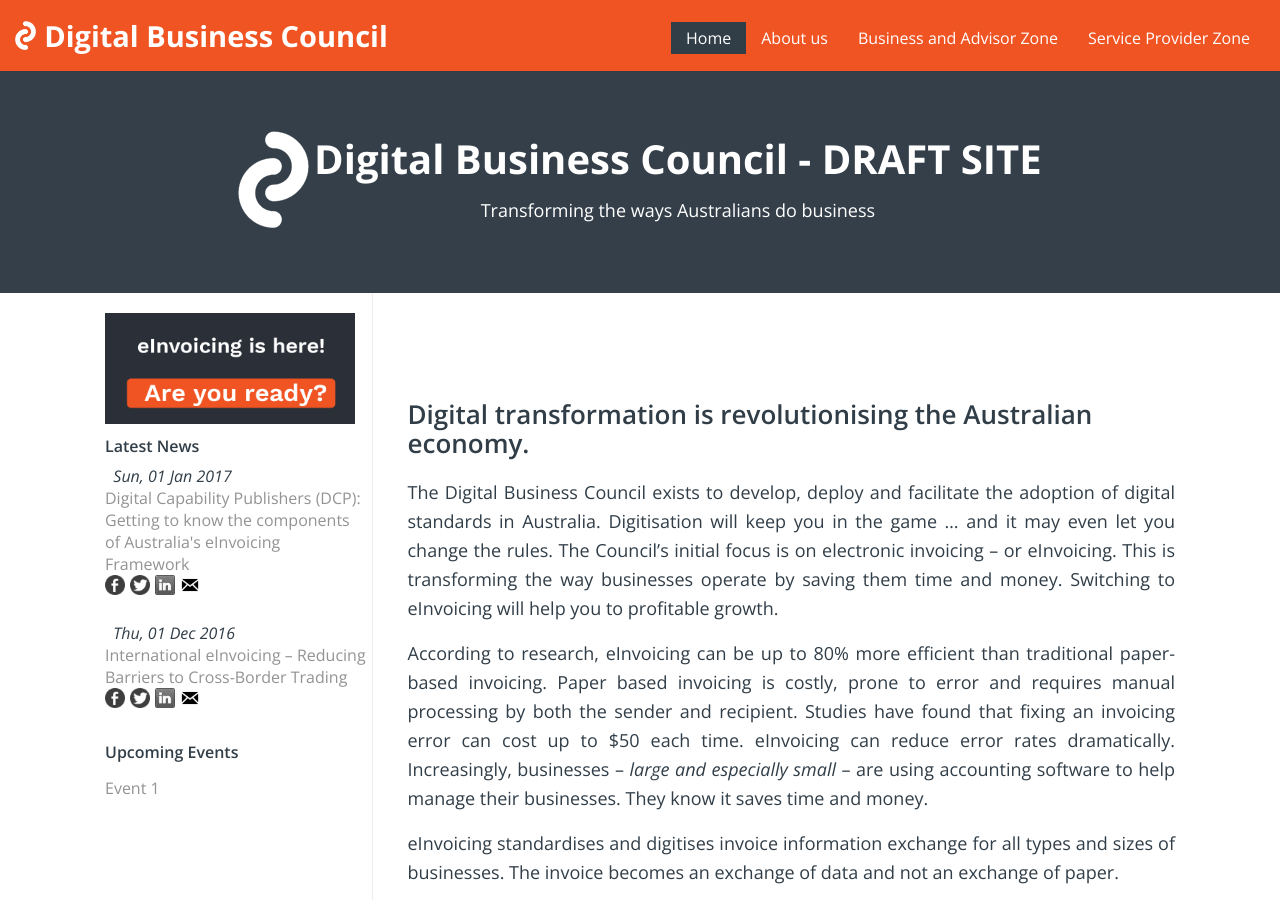
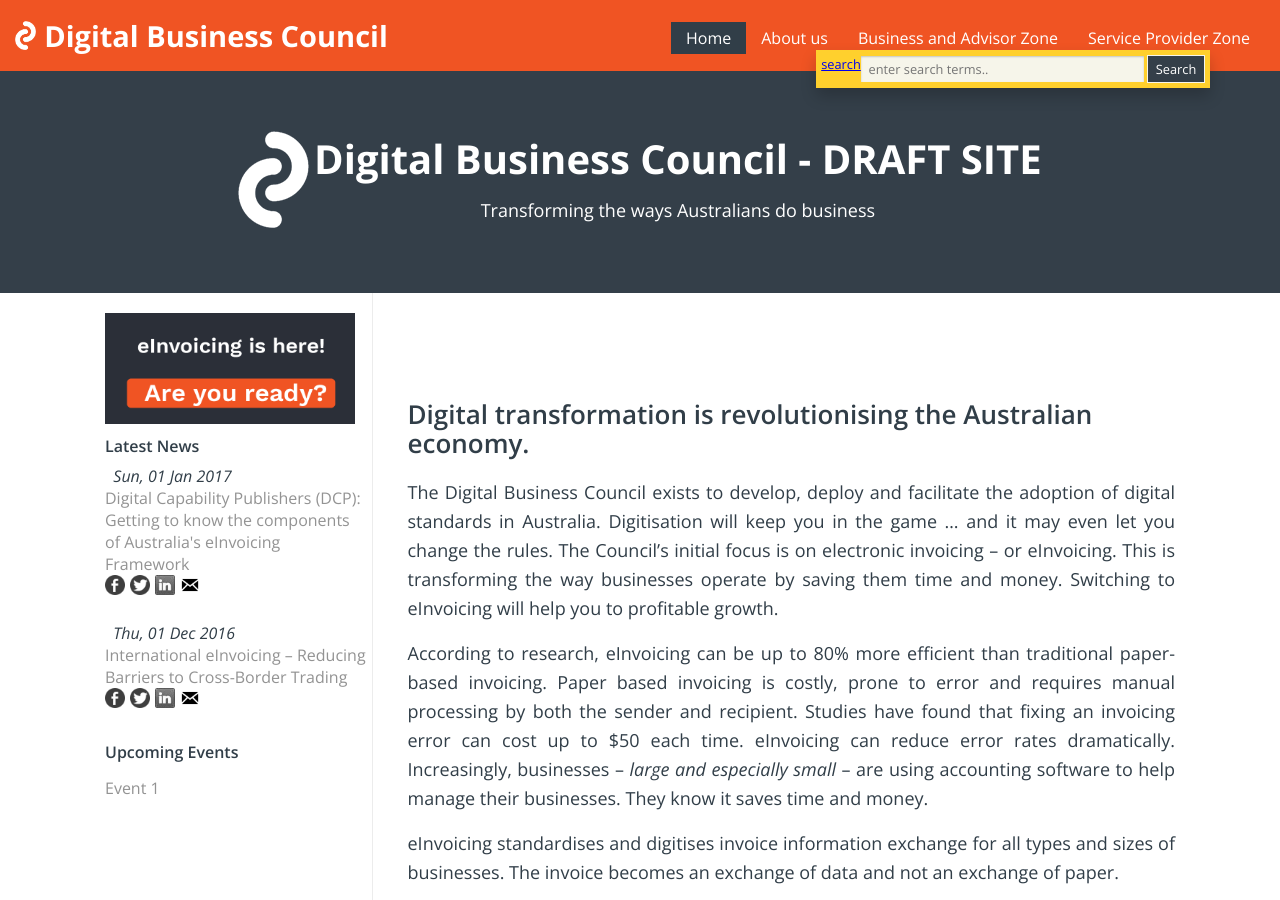
Before and after one commit to Digital-Business-Council/Digital-Business-Council.github.io, a Jekyll site: the page built from index.md, in a window 1280 px wide and 900 px high. Built offline with Jekyll 4.4.1, drawn with Linux system fonts in a browser that asks for light colours; our own code applies the rules of GitHub Pages for plain Markdown files.

Commit message:
Update header.html

```diff
--- a/_includes/header.html
+++ b/_includes/header.html
@@ -7,11 +7,11 @@
                 </button>
                 <div id="mobile-menu" style="display: none;">
                     {% include header-menu.html %}
-                    {% include sidebar-menu.html %}
                 </div>
             </div>
             <a href="/" class="logo"><img src="/images/logo.png" alt="Digital Business Council Logo"><span>Digital Business Council</span></a>
             {% include header-menu.html %}
+            {% include search-bar.html %}
         </div>
     </div>
     <div class="header-content">
```
